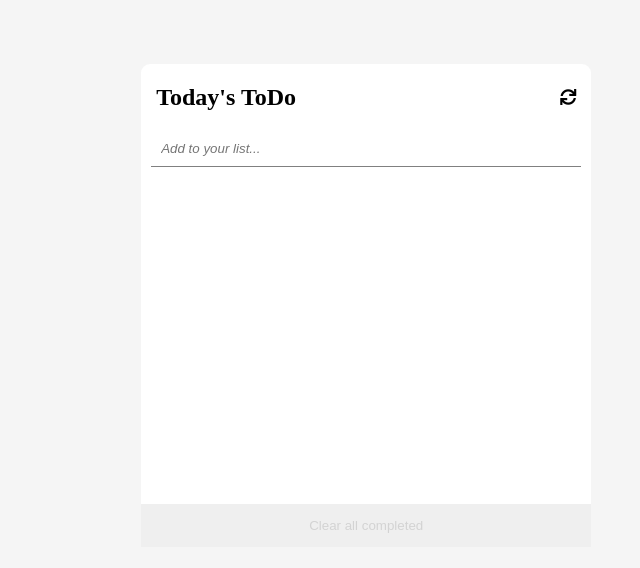
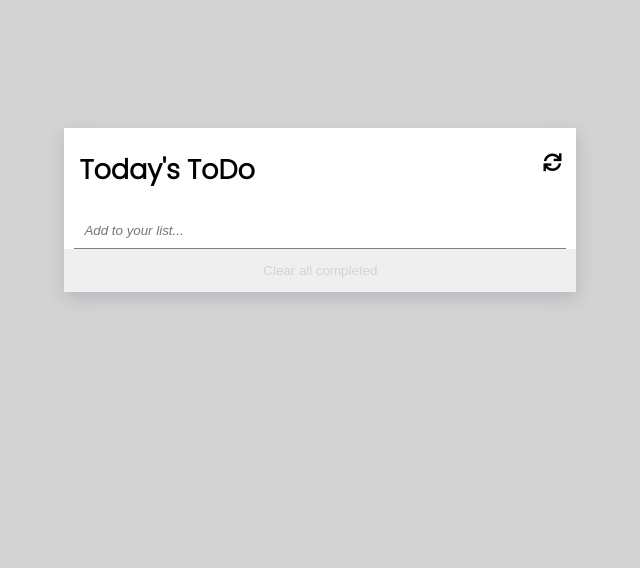
Before and after one commit to Basir-Mohammadi/To-Do-List, a website built with webpack: page src/index.html in a window 1280 px wide. Shown: the whole page, without its empty margins (294-934 px from the left). Built offline with nearby package versions, Linux system fonts and the light colour scheme.

Commit message:
Add style to the class and add method

```diff
--- a/src/style.css
+++ b/src/style.css
@@ -4,17 +4,25 @@ body {
     margin: 0;
     padding: 0;
     box-sizing: border-box;
-    background: whitesmoke;
+    background-color: lightgrey;
 }
 
-.todo-container {
-  box-shadow: 10px 15xp;
-  background: white;
-  border-radius: 2%;
-  margin-left: 34%;
-  margin-top: 5%;
-  width: 450px;
-  height: 450px;
+section {
+  box-shadow: 1px 6px 17px -1px rgba(34, 60, 80, 0.19);
+  width: 40vw;
+  font-family: Poppins, serif;
+  font-size: 18px;
+  background-color: #fff;
+  margin-left: 28%;
+  margin-top: 10%;
+}
+
+.todoContainer {
+  margin: 10px 15px;
+}
+
+i {
+  float: right;
 }
 
 .header {
@@ -24,7 +32,7 @@ body {
   font-weight: 500;
 }
 
-.header .fas {
+.header .fa-sync {
   margin-top: 25px;
 }
 
@@ -46,7 +54,6 @@ form input {
 }
 
 form button {
-  margin-top: 75%;
   border: none;
   padding: 14px;
   color: lightgray;
@@ -57,3 +64,7 @@ form button:hover {
   text-decoration: underline;
   cursor: pointer;
 }
+
+.fa-trash-alt {
+  display: none;
+}
```
